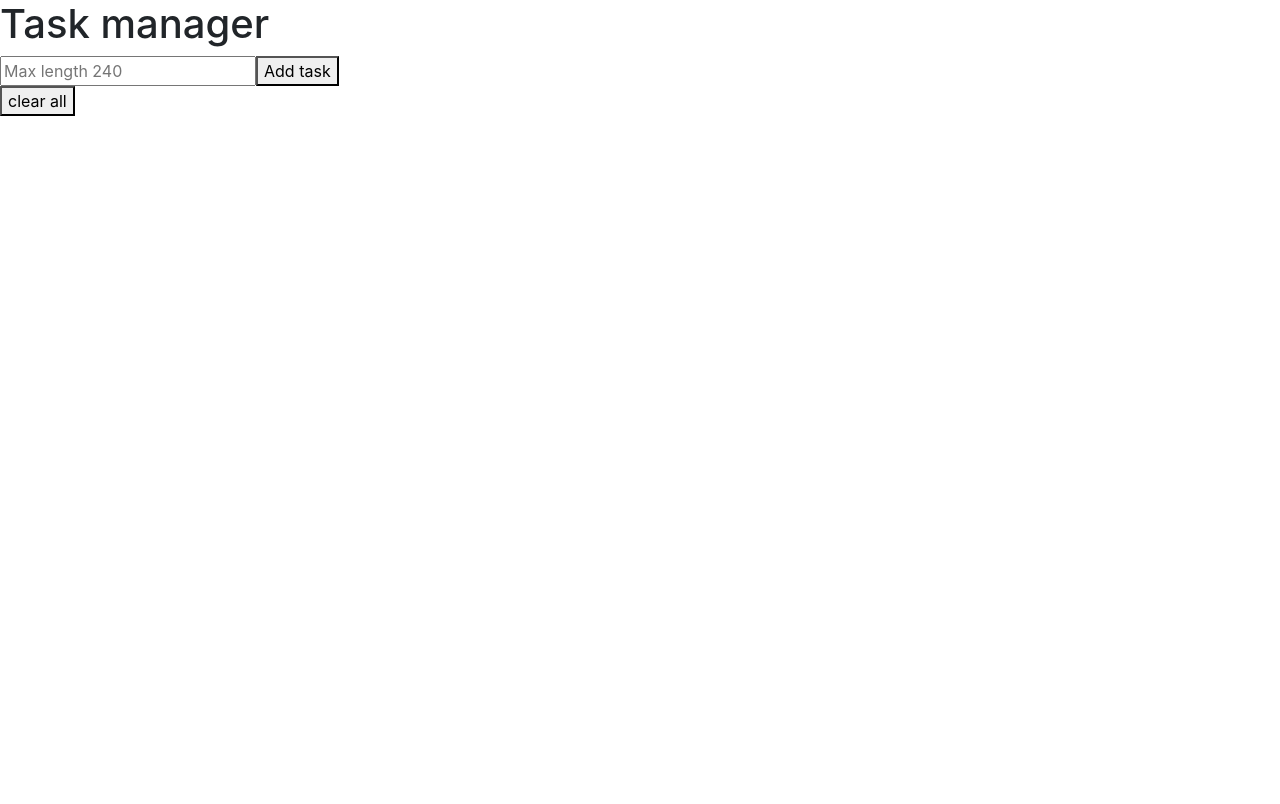
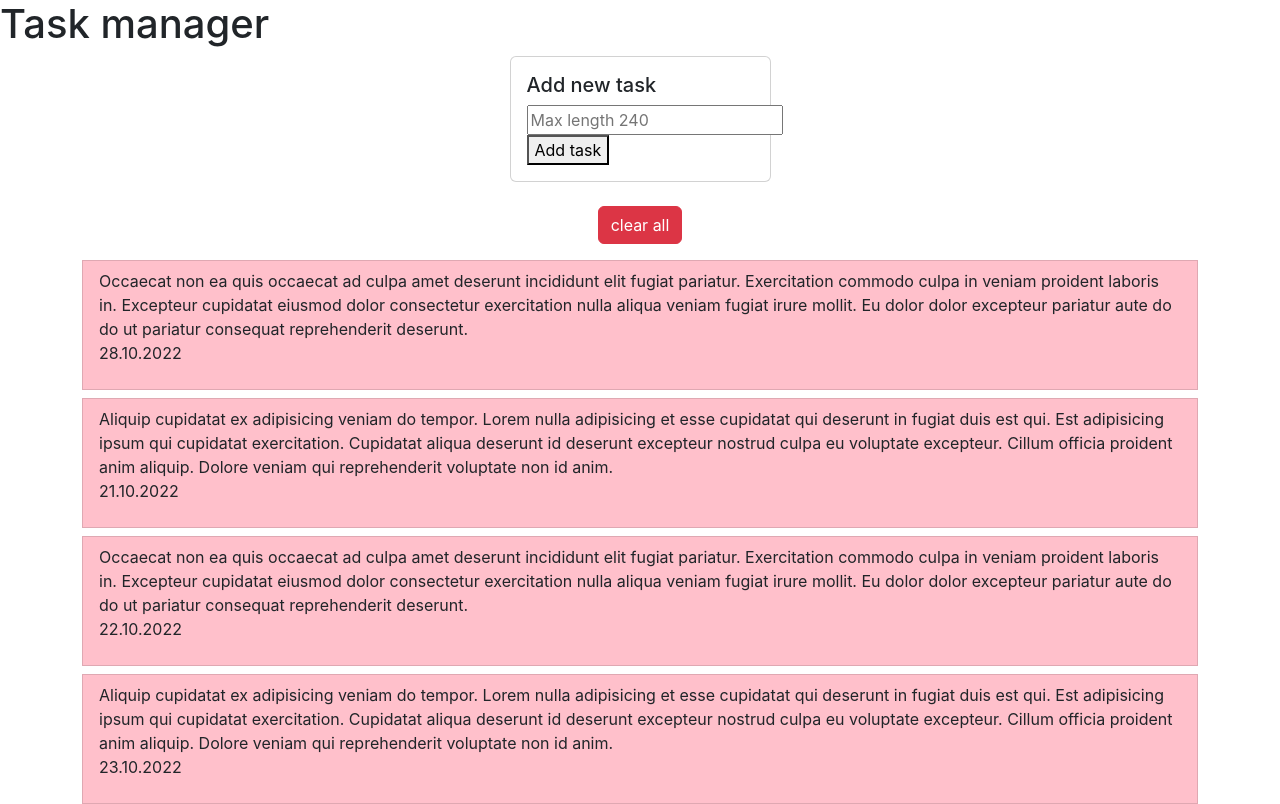
Before and after one commit to AndreyTimush/taskManager.github.io, a React (Create React App) app: page / in a window 1280 px wide. Built offline with nearby package versions, Linux system fonts and the light colour scheme.

Commit message:
add data and color for background

```diff
--- a/src/App.js
+++ b/src/App.js
@@ -3,23 +3,65 @@ import ToDo from "./ToDo";
 import ToDoForm from "./ToDoForm";
 import RemoveAll from "./RemoveAll";
 
+const tasks = [
+  {
+    id: "5d2ca9e2e03d40b326596aa7",
+    task: "Occaecat non ea quis occaecat ad culpa amet deserunt incididunt elit fugiat pariatur. Exercitation commodo culpa in veniam proident laboris in. Excepteur cupidatat eiusmod dolor consectetur exercitation nulla aliqua veniam fugiat irure mollit. Eu dolor dolor excepteur pariatur aute do do ut pariatur consequat reprehenderit deserunt.\r\n",
+    date: "28.10.2022",
+  },
+  {
+    id: "5d2ca9e29c8a94095c1288e0",
+    task: "Aliquip cupidatat ex adipisicing veniam do tempor. Lorem nulla adipisicing et esse cupidatat qui deserunt in fugiat duis est qui. Est adipisicing ipsum qui cupidatat exercitation. Cupidatat aliqua deserunt id deserunt excepteur nostrud culpa eu voluptate excepteur. Cillum officia proident anim aliquip. Dolore veniam qui reprehenderit voluptate non id anim.\r\n",
+    date: "21.10.2022",
+  },
+  {
+    id: "5d2ca9e2e03d40b3232496aa7",
+    task: "Occaecat non ea quis occaecat ad culpa amet deserunt incididunt elit fugiat pariatur. Exercitation commodo culpa in veniam proident laboris in. Excepteur cupidatat eiusmod dolor consectetur exercitation nulla aliqua veniam fugiat irure mollit. Eu dolor dolor excepteur pariatur aute do do ut pariatur consequat reprehenderit deserunt.\r\n",
+    date: "22.10.2022",
+  },
+  {
+    id: "5d2ca9e29c8a94095564788e0",
+    task: "Aliquip cupidatat ex adipisicing veniam do tempor. Lorem nulla adipisicing et esse cupidatat qui deserunt in fugiat duis est qui. Est adipisicing ipsum qui cupidatat exercitation. Cupidatat aliqua deserunt id deserunt excepteur nostrud culpa eu voluptate excepteur. Cillum officia proident anim aliquip. Dolore veniam qui reprehenderit voluptate non id anim.\r\n",
+    date: "23.10.2022",
+  },
+];
+
 function App() {
-  const [todos, setTodos] = useState([]);
+  const [todos, setTodos] = useState(tasks);
   const addTask = (userInput) => {
     if (userInput) {
       const newItem = {
         id: Math.random().toString(36).substring(2, 9),
         task: userInput,
-        complete: false,
+        date: makeData(),
       };
       setTodos([...todos, newItem]);
     }
   };
 
-  const removeAllTasks = (e) => {
-    e.preventDefault();
-    let list = [];
-    console.log(123);
+  const checkDate = (todo) => {
+    const date = todo.date;
+    const str = date.split(".");
+    const month = Number(str[1] - 1);
+    const dateTask = new Date(str[2], month, str[0]);
+    const nowDate = new Date();
+    if (dateTask < nowDate) {
+      return "pink";
+    }
+    return "";
+  };
+
+  function makeData() {
+    const currentDate = new Date();
+    currentDate.setDate(currentDate.getDate() + 7);
+    const month = currentDate.getMonth() + 1;
+    const date =
+      currentDate.getDate() + "." + month + "." + currentDate.getFullYear();
+
+    return date;
+  }
+
+  const removeAllTasks = () => {
     setTodos([]);
   };
 
@@ -28,11 +70,32 @@ function App() {
       <header>
         <h1>Task manager</h1>
       </header>
-      <ToDoForm addTask={addTask} />
+      <div className="form-section mt-2">
+        <div className="container">
+          <div className="row">
+            <div className="col col-3 mx-auto">
+              <div className="card">
+                <div className="card-body">
+                  <h5 className="card-title">Add new task</h5>
+                  <ToDoForm addTask={addTask} />
+                </div>
+              </div>
+            </div>
+          </div>
+        </div>
+      </div>
+
       <RemoveAll removeAllTasks={removeAllTasks} />
-      {todos.map((todo) => {
-        return <ToDo todo={todo} key={todo.id} />;
-      })}
+
+      <div className="tasks-list-section mt-2">
+        <div className="container">
+          <ul className="list-group">
+            {todos.map((todo) => {
+              return <ToDo todo={todo} key={todo.id} checkDate={checkDate} />;
+            })}
+          </ul>
+        </div>
+      </div>
     </div>
   );
 }
--- a/src/RemoveAll.js
+++ b/src/RemoveAll.js
@@ -1,7 +1,15 @@
-import { useState } from "react";
 function RemoveAll({ removeAllTasks }) {
-  console.log("removeAll");
-  return <button onClick={removeAllTasks}>clear all</button>;
+  return (
+    <div className="container text-center">
+      <button
+        onClick={removeAllTasks}
+        type="reset"
+        className="btn btn-danger mt-4"
+      >
+        clear all
+      </button>
+    </div>
+  );
 }
 
 export default RemoveAll;
--- a/src/ToDo.js
+++ b/src/ToDo.js
@@ -1,7 +1,16 @@
-function ToDo({ todo }) {
+function ToDo({ todo, checkDate }) {
   return (
-    <div key={todo.id} className="item-todo">
-      <div>{todo.task}</div>
+    <div>
+      <div>
+        <li
+          className="list-group-item align-items-center flex-wrap mt-2"
+          style={{ backgroundColor: checkDate(todo) }}
+          // style={{ backgroundColor: { checkDate } ? "lightgreen" : "green" }}
+        >
+          <span>{todo.task}</span>
+          <p>{todo.date}</p>
+        </li>
+      </div>
     </div>
   );
 }
--- a/src/ToDoForm.js
+++ b/src/ToDoForm.js
@@ -19,19 +19,16 @@ function ToDoForm({ addTask }) {
   };
 
   return (
-    <div>
     <form onSubmit={handleSubmit}>
       <input
         value={userInput}
         type="text"
         onChange={handleChange}
-          onKeyDown={handleKeyPress}
         placeholder="Max length 240"
         maxLength="240"
       />
       <button>Add task</button>
     </form>
-    </div>
   );
 }
 
```
Lines whose indentation alone changed are shown as unchanged.
